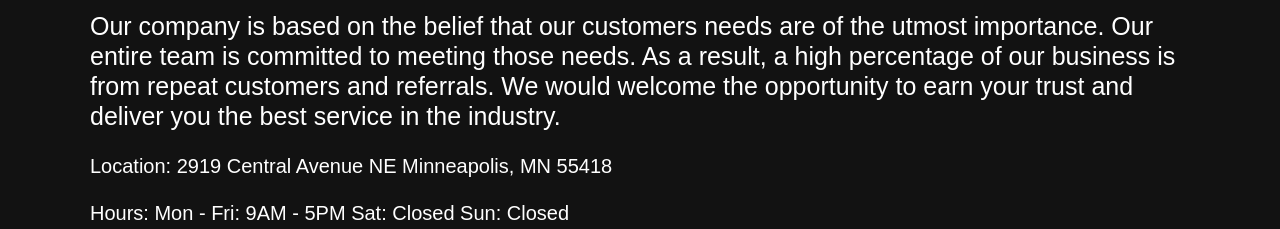
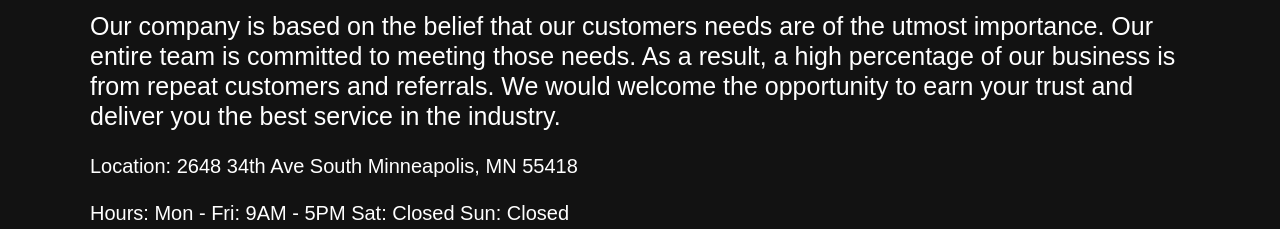
Before and after one commit to MikeAtwood/custom-products, a React (Vite) app: page /about in a window 1280 px wide. Shown: the part 980-1209 px from the top of the page. Built offline with nearby package versions, Linux system fonts and the light colour scheme.

Commit message:
updated address

```diff
--- a/src/components/About.jsx
+++ b/src/components/About.jsx
@@ -13,7 +13,7 @@ const About = () => {
                     </h2>
                     <h3>
                         Location:
-                        2919 Central Avenue NE
+                        2648 34th Ave South
                         Minneapolis, MN 55418
                     </h3>
                     <h3>
```
